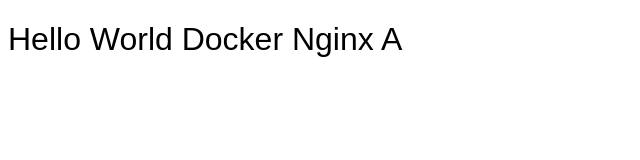
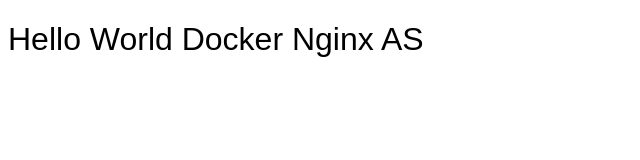
Before and after one commit to raama1990/Learn, a plain HTML site: page index.html in a window 1280 px wide. Shown: the full height of the page, 0-640 px from the left. Drawn offline with Linux system fonts and the light colour scheme.

Commit message:
Update index.html

```diff
--- a/index.html
+++ b/index.html
@@ -15,7 +15,7 @@
 <body>
 
     <h1>
-        Hello World Docker Nginx A
+        Hello World Docker Nginx AS
     </h1>
 
 </body>
```
